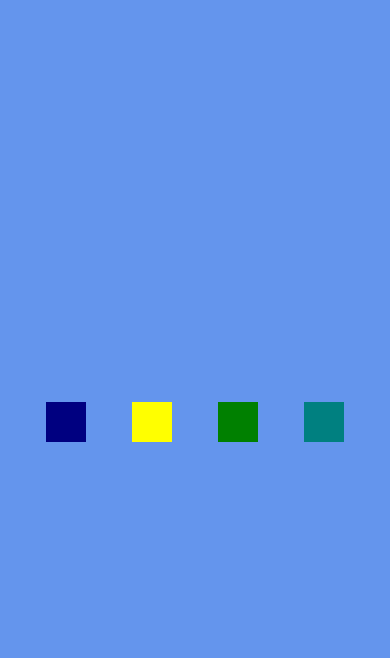
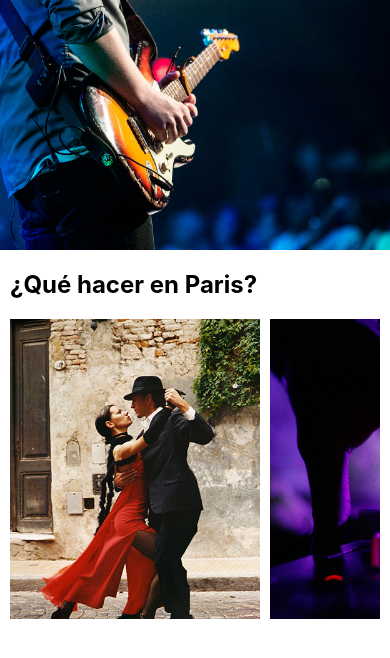
Before and after one commit to trinnova/layouts-mobile, a React Native app: screen / in a window 390 px wide. Shown: the top 658 px of the page. Built offline with nearby package versions, Linux system fonts and the light colour scheme.

Commit message:
Creando un SCROLL HORIZONTAL

```diff
--- a/App.js
+++ b/App.js
@@ -7,16 +7,61 @@
   Text,
   useColorScheme,
   View,
+  Image,
 } from 'react-native';
 
 const App = () => {
   return (
     <>
-      <View style={styles.contenedor}>
-        <View style={styles.caja1}></View>
-        <View style={styles.caja2}></View>
-        <View style={styles.caja3}></View>
-        <View style={styles.caja4}></View>
+      <View>
+        {/* Una forma de utilizar CSS */}
+        <View style={ { flexDirection: 'row'} }>
+          <Image
+            style={styles.banner}
+            source={ require('./assets/img/bg.jpg') }
+          />
+        </View>
+
+        <View style={styles.contenedor}>
+          <Text style={styles.titulo}>¿Qué hacer en Paris?</Text>
+
+          <ScrollView horizontal>
+            <View>
+              <Image
+                style={styles.ciudad}
+                source={ require('./assets/img/actividad1.jpg') }
+              />
+            </View>
+
+            <View>
+              <Image
+                style={styles.ciudad}
+                source={ require('./assets/img/actividad2.jpg') }
+              />
+            </View>
+
+            <View>
+              <Image
+                style={styles.ciudad}
+                source={ require('./assets/img/actividad3.jpg') }
+              />
+            </View>
+
+            <View>
+              <Image
+                style={styles.ciudad}
+                source={ require('./assets/img/actividad4.jpg') }
+              />
+            </View>
+
+            <View>
+              <Image
+                style={styles.ciudad}
+                source={ require('./assets/img/actividad5.jpg') }
+              />
+            </View>
+          </ScrollView>
+        </View>
       </View>
     </>
   );
@@ -25,32 +70,25 @@
 const styles = StyleSheet.create
 (
   {
-    contenedor: {
-      backgroundColor: 'cornflowerblue',
+    banner: {
+      height: 250,
       flex: 1,
-      flexDirection: 'row',
-      justifyContent: 'space-evenly',
-      alignItems: 'center',
     },
 
-    caja1: {
-      padding: 20,
-      backgroundColor: 'navy',
+    titulo: {
+      fontWeight: 'bold',
+      fontSize: 24,
+      marginVertical: 20,
     },
 
-    caja2: {
-      padding: 20,
-      backgroundColor: 'yellow',
+    contenedor: {
+      marginHorizontal: 10,
     },
 
-    caja3: {
-      padding: 20,
-      backgroundColor: 'green',
-    },
-
-    caja4: {
-      padding: 20,
-      backgroundColor: 'teal',
+    ciudad: {
+      width: 250,
+      height: 300,
+      marginRight: 10,
     },
   }
 );
```
